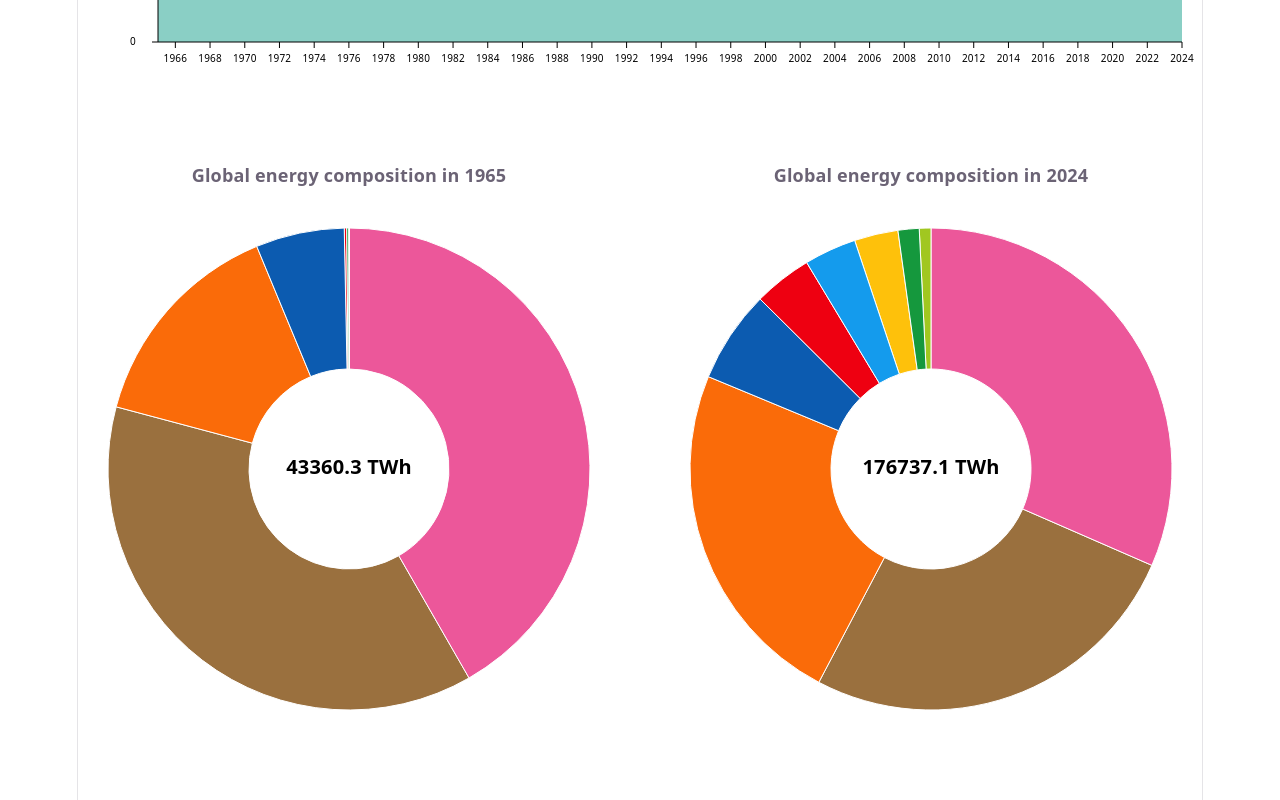
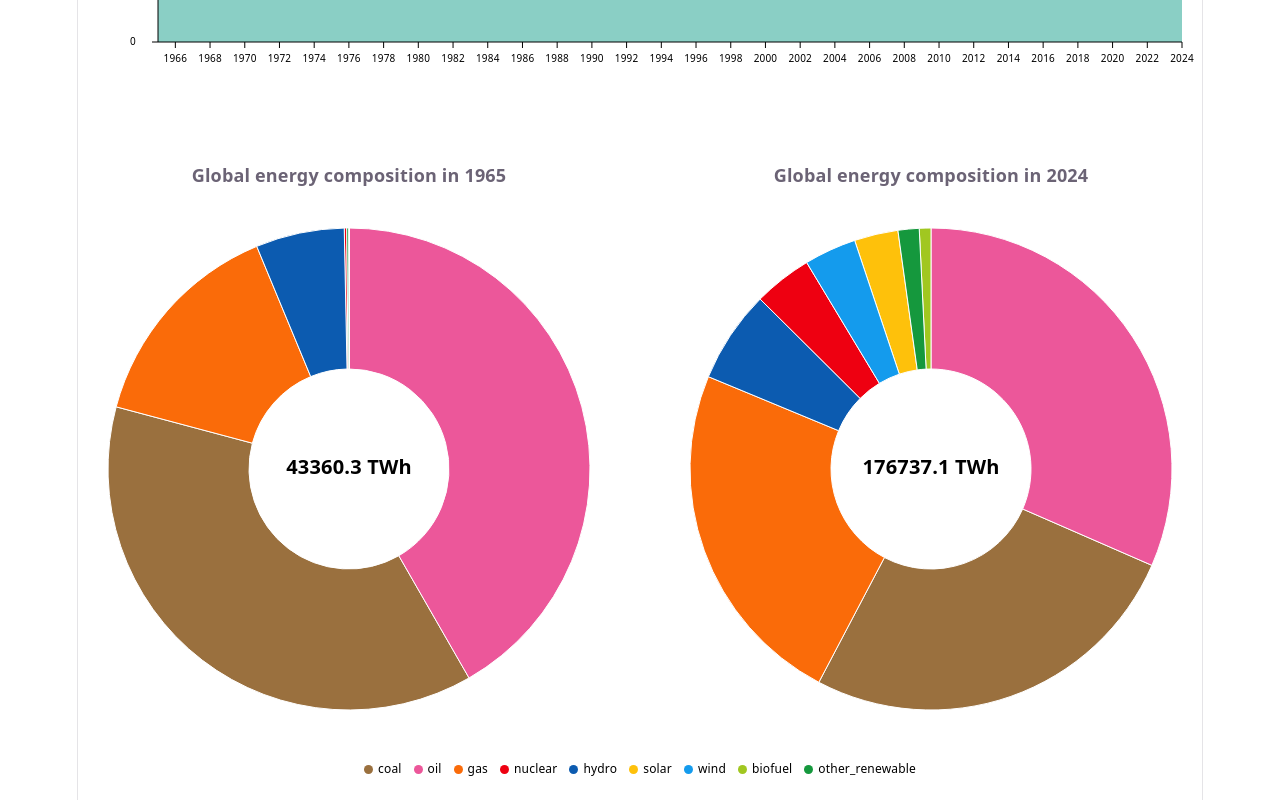
Before and after one commit to emaleckova/d3-react-class-2026, a React (Vite) app: page /d3-react-class-2026/energy in a window 1280 px wide. Shown: the part 720-1520 px from the top of the page. Built offline with nearby package versions, Linux system fonts and the light colour scheme.

Commit message:
Added shared legend for both donut charts

```diff
--- a/src/visualizations/04_EnergyDashboard/EnergyDashboard.jsx
+++ b/src/visualizations/04_EnergyDashboard/EnergyDashboard.jsx
@@ -3,6 +3,7 @@ import {useState} from "react";
 
 import { ResponsiveAreaPlot } from "./AreaPlot";
 import { ResponsiveDonutChartByType } from "./DonutChartByType";
+import { EnergyLegend } from "./EnergyLegend";
 import { ResponsiveBarChart } from "./BarChart";
 import energyData from "./energyData";
 
@@ -117,27 +118,36 @@ export default function EnergyDashboard() {
           <ResponsiveAreaPlot data={worldPrimaryEnergy} />
         </div>
       </div>
-      {/*Common container for both donuts & their titles*/}
+      {/*Common container for both donuts & their titles & a shared legend*/}
       <div
         style={{
           display: "flex",
+          flexDirection: "column",
           width: "100%",
-          gap: SPACING,
+          gap: 12,
         }}
       >
+        {/* Row 1: both donut charts */}
+        <div
+          style={{
+            display: "flex",
+            width: "100%",
+            gap: SPACING,
+          }}
+        >
         {/*Donut one + title*/}
         <div
           style={{
             minWidth: 0,
             display: "flex",
-            flex: 1,
             flexDirection: "column",
+            flex: "1 1 0"
           }}
         >
           <h4
             style={{ marginBottom: 10 }}
           >{`Global energy composition in ${firstYear}`}</h4>
-          <div style={{ width: "100%", aspectRatio: "1 / 1"}}>
+          <div style={{ width: "100%", aspectRatio: "1 / 1", position:"relative"}}>
           <ResponsiveDonutChartByType
             data={worldEnergyFirstYear}
             fillScale={TypeColorScale}
@@ -151,15 +161,16 @@ export default function EnergyDashboard() {
         <div
           style={{
             minWidth: 0,
+            flex: "1 1 0",
             display: "flex",
-            flex: 1,
             flexDirection: "column",
+            flex: "1 1 0"
           }}
         >
           <h4
             style={{ marginBottom: 10 }}
           >{`Global energy composition in ${lastYear}`}</h4>
-          <div style={{ width: "100%", aspectRatio: "1 / 1" }}>
+          <div style={{ width: "100%", aspectRatio: "1 / 1", position: "relative" }}>
           <ResponsiveDonutChartByType
             data={worldEnergyLastYear}
             fillScale={TypeColorScale}
@@ -168,6 +179,26 @@ export default function EnergyDashboard() {
             setHighlightedType={setHighlightedType}
           />
           </div>
+        </div>
+      </div>
+
+        {/* Row 2: shared legend */}
+        <div
+          style={{
+            minWidth: 0,
+            flex: "1 1 0",
+            display: "flex",
+            flexDirection: "column",
+            backgroundColor: "white",
+            borderRadius: 5
+          }}
+        >
+        <EnergyLegend
+            data={worldEnergyFirstYear}
+            fillScale={TypeColorScale}
+            highlightedType={highlightedType}
+            setHighlightedType={setHighlightedType}
+          />
         </div>
       </div>
       {/*Barch chart section*/}
--- /dev/null
+++ b/src/visualizations/04_EnergyDashboard/EnergyLegend.jsx
@@ -0,0 +1,55 @@
+export const EnergyLegend = ({
+  data,
+  fillScale,
+  highlightedType,
+  setHighlightedType,
+}) => {
+  const energyTypes = [...new Set(data.map(d => d.energyType))];
+
+  return (
+    <div
+      style={{
+        display: "flex",
+        flexWrap: "wrap",
+        justifyContent: "center",
+        gap: "6px 12px",
+        fontSize: 12,
+      }}
+    >
+      {energyTypes.map(type => (
+        <div
+          key={type}
+          onMouseEnter={() => setHighlightedType(type)}
+          onMouseLeave={() => setHighlightedType(null)}
+          style={{
+            display: "inline-flex",
+            alignItems: "center",
+            gap: 5,
+            lineHeight: "12px"
+          }}
+        >
+          <span
+            style={{
+              width: 9,
+              height: 9,
+              borderRadius: "50%",
+              backgroundColor: fillScale(type),
+              opacity:
+                highlightedType && highlightedType !== type
+                  ? 0.25
+                  : 1,
+              flexShrink: 0,
+            }}
+          />
+          <span
+            style={{
+              color: "black",
+              lineHeight: 2,
+              transform: "translateY(-1px)",
+            }}
+            >{type}</span>
+        </div>
+      ))}
+    </div>
+  );
+};
```
